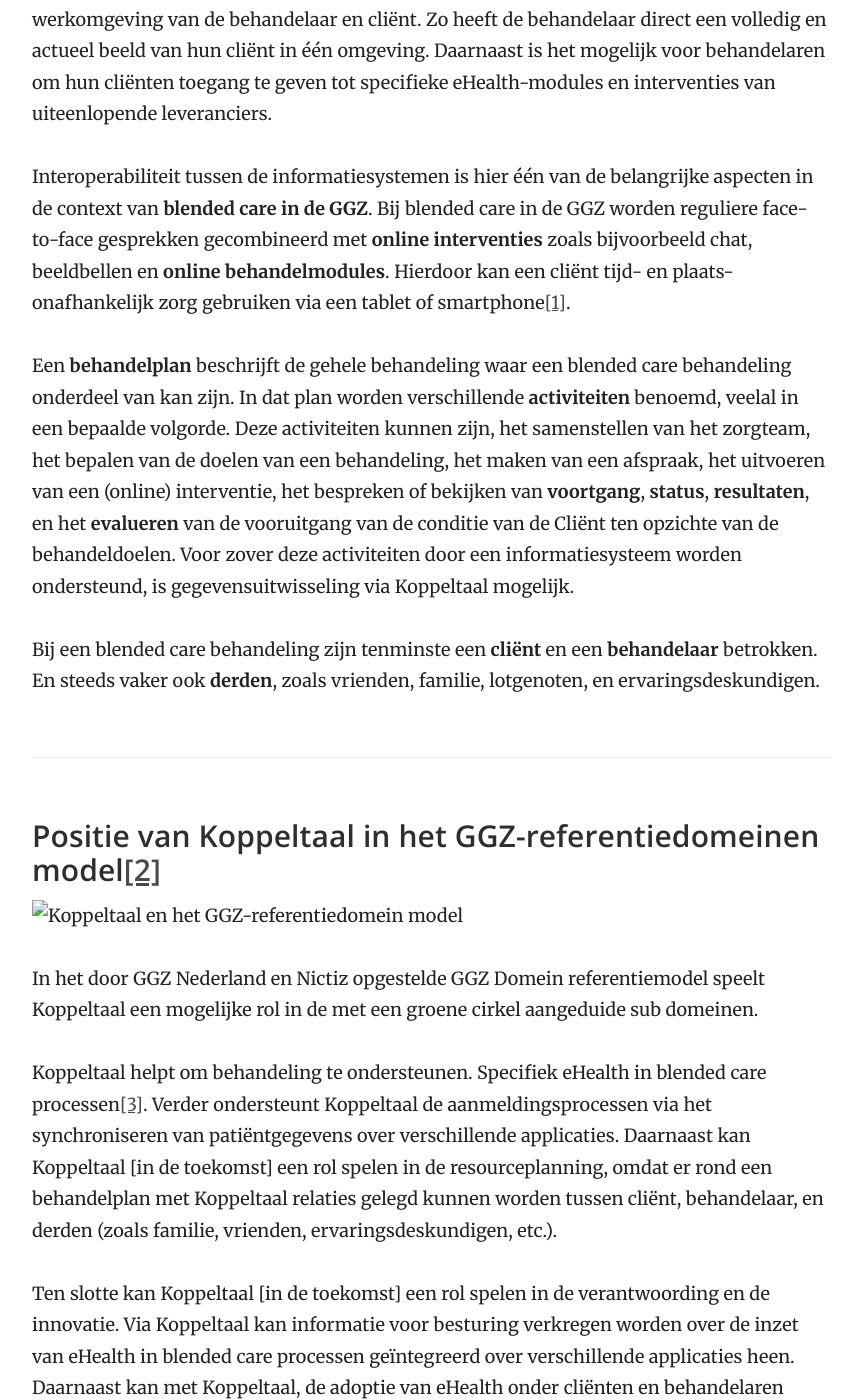
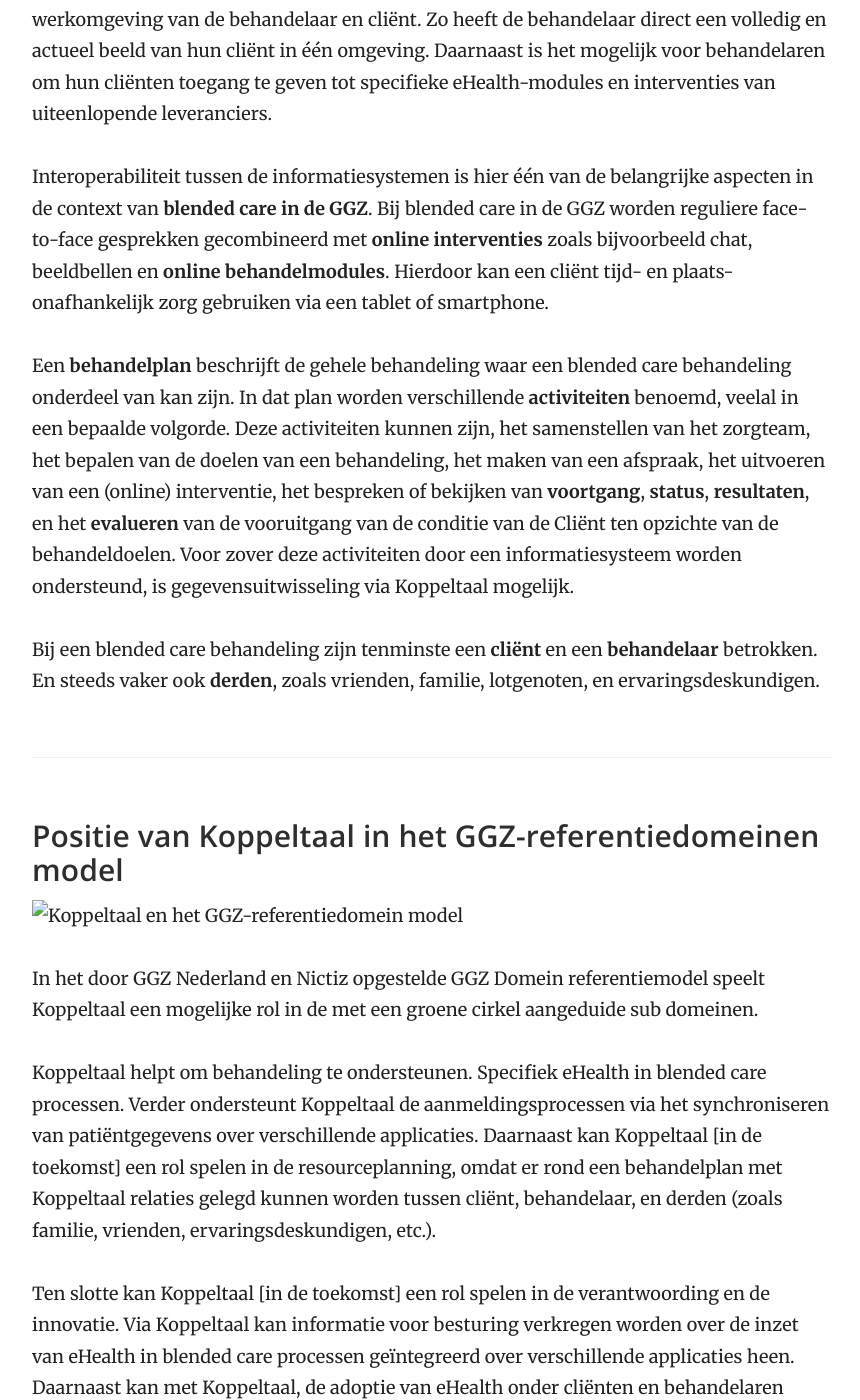
Before and after one commit to Koppeltaal/Koppeltaal-Documentation, a Jekyll site: the page built from untitled-1.md, in a window 1280 px wide and 1400 px high, scrolled down 2635 px. Shown: the whole window, without its empty margins (358-1218 px from the left). Built offline with Jekyll 4.4.1, drawn with Linux system fonts in a browser that asks for light colours; our own code applies the rules of GitHub Pages for plain Markdown files; some of the changed text lies outside the part shown.

Commit message:
GitBook: [master] one page modified

```diff
--- a/untitled-1.md
+++ b/untitled-1.md
@@ -43,19 +43,19 @@ De onderstaande documenten zijn ter ondersteuning bij specifieke onderwerpen in
 
 Koppeltaal integreert informatiestromen uit eHealth-modules, ROM en EPD in de werkomgeving van de behandelaar en cliënt. Zo heeft de behandelaar direct een volledig en actueel beeld van hun cliënt in één omgeving. Daarnaast is het mogelijk voor behandelaren om hun cliënten toegang te geven tot specifieke eHealth-modules en interventies van uiteenlopende leveranciers.
 
-Interoperabiliteit tussen de informatiesystemen is hier één van de belangrijke aspecten in de context van **blended care in de GGZ**. Bij blended care in de GGZ worden reguliere face-to-face gesprekken gecombineerd met **online interventies** zoals bijvoorbeeld chat, beeldbellen en **online behandelmodules**. Hierdoor kan een cliënt tijd- en plaats-onafhankelijk zorg gebruiken via een tablet of smartphone[\[1\]]().
+Interoperabiliteit tussen de informatiesystemen is hier één van de belangrijke aspecten in de context van **blended care in de GGZ**. Bij blended care in de GGZ worden reguliere face-to-face gesprekken gecombineerd met **online interventies** zoals bijvoorbeeld chat, beeldbellen en **online behandelmodules**. Hierdoor kan een cliënt tijd- en plaats-onafhankelijk zorg gebruiken via een tablet of smartphone.
 
 Een **behandelplan** beschrijft de gehele behandeling waar een blended care behandeling onderdeel van kan zijn. In dat plan worden verschillende **activiteiten** benoemd, veelal in een bepaalde volgorde. Deze activiteiten kunnen zijn, het samenstellen van het zorgteam, het bepalen van de doelen van een behandeling, het maken van een afspraak, het uitvoeren van een \(online\) interventie, het bespreken of bekijken van **voortgang**, **status**, **resultaten**, en het **evalueren** van de vooruitgang van de conditie van de Cliënt ten opzichte van de behandeldoelen. Voor zover deze activiteiten door een informatiesysteem worden ondersteund, is gegevensuitwisseling via Koppeltaal mogelijk.
 
 Bij een blended care behandeling zijn tenminste een **cliënt** en een **behandelaar** betrokken. En steeds vaker ook **derden**, zoals vrienden, familie, lotgenoten, en ervaringsdeskundigen.
 
-### Positie van Koppeltaal in het GGZ-referentiedomeinen model[\[2\]]()
+### Positie van Koppeltaal in het GGZ-referentiedomeinen model
 
 ![Koppeltaal en het GGZ-referentiedomein model](.gitbook/assets/2%20%282%29.jpeg)
 
 In het door GGZ Nederland en Nictiz opgestelde GGZ Domein referentiemodel speelt Koppeltaal een mogelijke rol in de met een groene cirkel aangeduide sub domeinen.
 
-Koppeltaal helpt om behandeling te ondersteunen. Specifiek eHealth in blended care processen[\[3\]](). Verder ondersteunt Koppeltaal de aanmeldingsprocessen via het synchroniseren van patiëntgegevens over verschillende applicaties. Daarnaast kan Koppeltaal \[in de toekomst\] een rol spelen in de resourceplanning, omdat er rond een behandelplan met Koppeltaal relaties gelegd kunnen worden tussen cliënt, behandelaar, en derden \(zoals familie, vrienden, ervaringsdeskundigen, etc.\).
+Koppeltaal helpt om behandeling te ondersteunen. Specifiek eHealth in blended care processen. Verder ondersteunt Koppeltaal de aanmeldingsprocessen via het synchroniseren van patiëntgegevens over verschillende applicaties. Daarnaast kan Koppeltaal \[in de toekomst\] een rol spelen in de resourceplanning, omdat er rond een behandelplan met Koppeltaal relaties gelegd kunnen worden tussen cliënt, behandelaar, en derden \(zoals familie, vrienden, ervaringsdeskundigen, etc.\).
 
 Ten slotte kan Koppeltaal \[in de toekomst\] een rol spelen in de verantwoording en de innovatie. Via Koppeltaal kan informatie voor besturing verkregen worden over de inzet van eHealth in blended care processen geïntegreerd over verschillende applicaties heen. Daarnaast kan met Koppeltaal, de adoptie van eHealth onder cliënten en behandelaren versneld worden via de door Koppeltaal veroorloofde keuzevrijheid, flexibiliteit, en gebruikersgemak.
 
@@ -1092,5 +1092,3 @@ De mate waarin Koppeltaal effectief en efficiënt gewijzigd kan worden door aang
 * interacties \(functionaliteit\)
 * beheerders \(identiteit\)
 * toegangslog beheer \(systemen\)
-
-1.
```
Also changed, not shown: other parts of untitled-1.md (+1 -1 lines).
